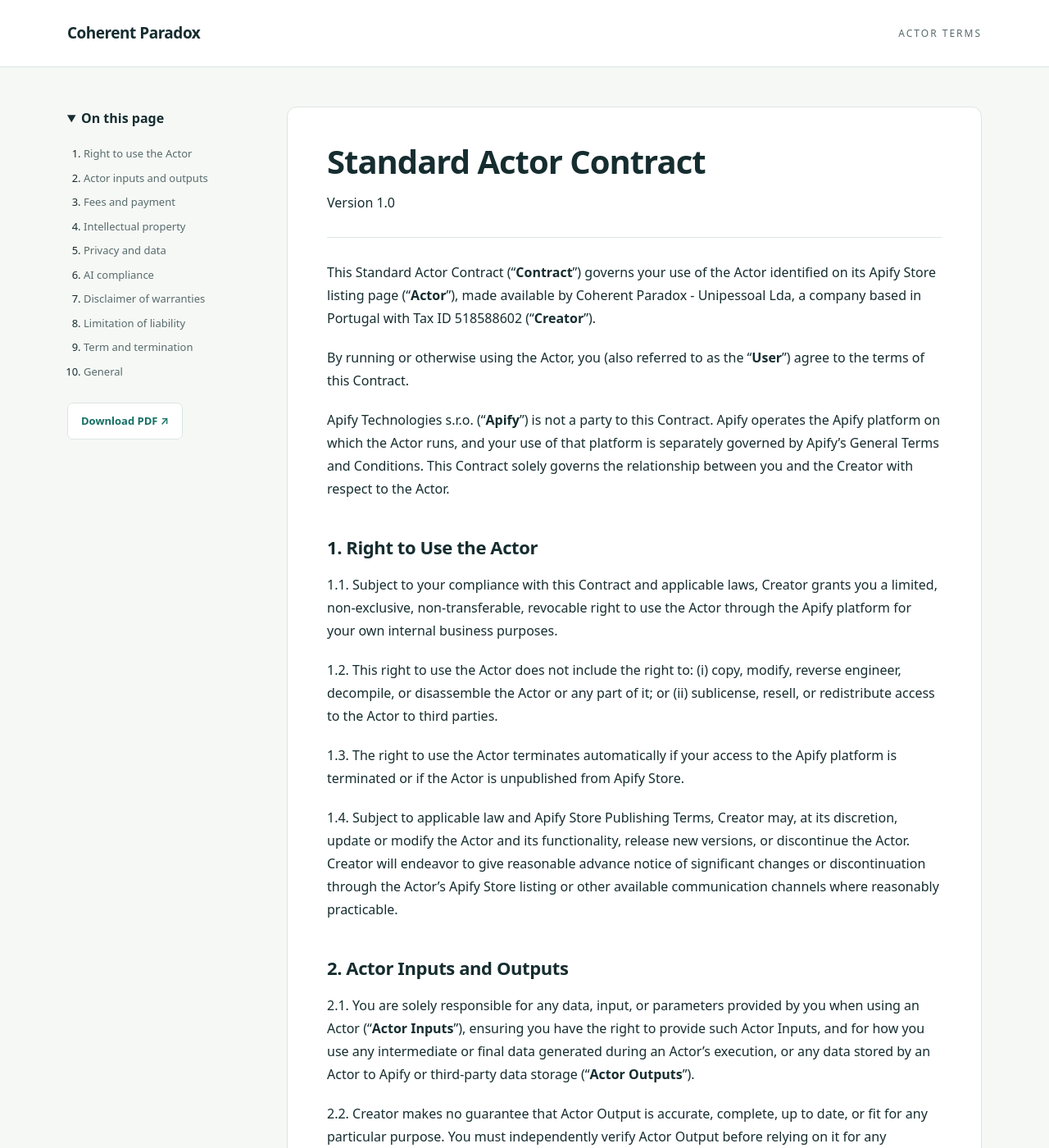
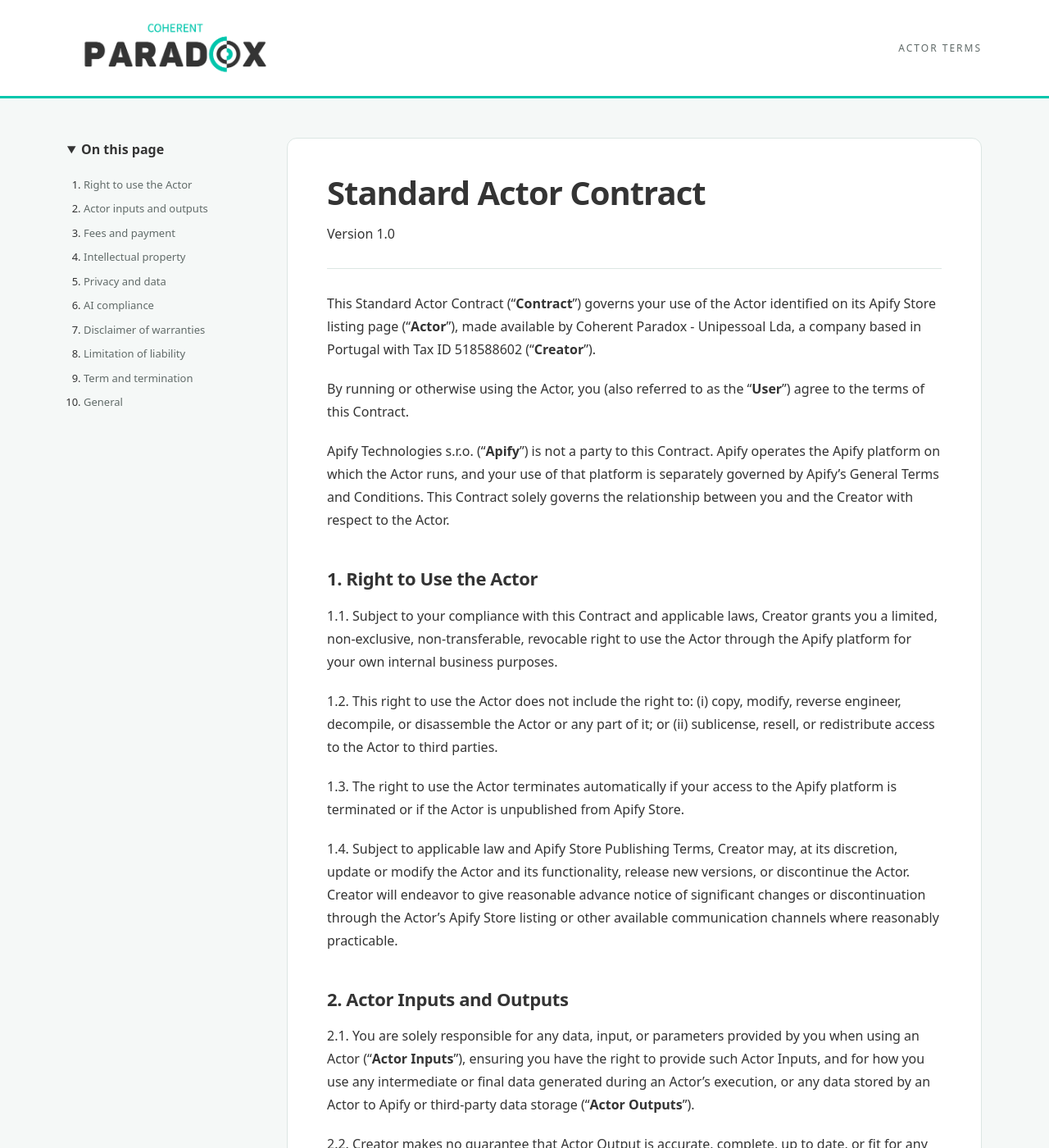
Before and after one commit to silva95gustavo/coherentparadox.com, a Jekyll site: the page built from actor-terms.md, in a window 1280 px wide and 1400 px high. Shown: the whole window at 82% size. Built offline with Jekyll 4.4.1, drawn with Linux system fonts in a browser that asks for light colours.

Commit message:
Apply Coherent Paradox branding and remove PDF download

```diff
--- a/_layouts/terms.html
+++ b/_layouts/terms.html
@@ -6,17 +6,19 @@
   <meta name="description" content="Actor terms for Coherent Paradox - Unipessoal Lda.">
   <title>{{ page.title }} · {{ site.title }}</title>
   <link rel="canonical" href="{{ page.url | absolute_url }}">
+  <link rel="icon" type="image/png" href="/actor-terms/brand/icon.png">
   <style>
-    :root { color-scheme: light; --ink:#162d30; --muted:#586b6c; --line:#dce5e3; --accent:#146f64; }
+    :root { color-scheme: light; --ink:#343434; --muted:#616b69; --line:#dce6e3; --accent:#007e6e; --brand:#00c6ac; }
     * { box-sizing:border-box; }
     html { scroll-behavior:smooth; scroll-padding-top:2rem; }
-    body { margin:0; background:#f6f8f5; color:var(--ink); font:16px/1.75 system-ui,-apple-system,BlinkMacSystemFont,"Segoe UI",sans-serif; }
+    body { margin:0; background:#f5f8f7; color:var(--ink); font:16px/1.75 system-ui,-apple-system,BlinkMacSystemFont,"Segoe UI",sans-serif; }
     a { color:var(--accent); text-underline-offset:3px; }
-    a:hover { color:#0b4942; }
-    a:focus-visible, summary:focus-visible { outline:3px solid #dfad58; outline-offset:5px; }
-    header { border-bottom:1px solid var(--line); background:#fff; }
-    .bar { max-width:1180px; margin:auto; padding:24px 32px; display:flex; align-items:center; justify-content:space-between; gap:20px; }
-    .brand { font-weight:650; font-size:19px; text-decoration:none; letter-spacing:-.5px; color:var(--ink); }
+    a:hover { color:#005c50; }
+    a:focus-visible, summary:focus-visible { outline:3px solid var(--brand); outline-offset:5px; }
+    header { border-bottom:3px solid var(--brand); background:#fff; }
+    .bar { max-width:1180px; margin:auto; padding:12px 32px; display:flex; align-items:center; justify-content:space-between; gap:20px; }
+    .brand { display:block; flex-shrink:0; }
+    .brand img { display:block; width:264px; height:auto; }
     .label { font-size:12px; text-transform:uppercase; letter-spacing:2px; color:var(--muted); }
     .shell { max-width:1180px; margin:48px auto 80px; padding:0 32px; display:grid; grid-template-columns:220px minmax(0,1fr); gap:48px; align-items:start; }
     aside { position:sticky; top:32px; }
@@ -24,7 +26,6 @@
     nav ol { padding-left:20px; margin:20px 0 28px; }
     nav li { margin-bottom:10px; font-size:13px; line-height:1.5; }
     nav a { color:var(--muted); text-decoration:none; }
-    .download { display:inline-block; padding:10px 16px; border:1px solid var(--line); border-radius:7px; background:white; font-size:13px; font-weight:600; text-decoration:none; }
     article { background:white; border:1px solid var(--line); border-radius:12px; padding:42px 48px; min-width:0; }
     h1 { margin:0 0 12px; font-size:clamp(28px,3.5vw,40px); line-height:1.2; letter-spacing:-1px; font-weight:650; }
     h2 { font-size:22px; letter-spacing:-.4px; line-height:1.4; margin:42px 0 16px; }
@@ -32,14 +33,14 @@
     strong { font-weight:650; }
     hr { border:0; border-top:1px solid var(--line); margin:28px 0; }
     footer { max-width:1180px; margin:0 auto; border-top:1px solid var(--line); padding:24px 32px 40px; color:var(--muted); font-size:13px; }
-    @media(max-width:850px) { .shell { display:block; margin-top:28px; } aside { position:static; margin-bottom:24px; } nav ol { columns:2; } .download { margin-top:6px; } article { padding:30px; } }
-    @media(max-width:520px) { .bar { padding:20px; } .brand { font-size:17px; } .label { font-size:10px; letter-spacing:1px; } .shell { padding:0 16px; margin-bottom:40px; } article { padding:24px 20px; border-radius:8px; } nav ol { columns:1; } h2 { font-size:20px; } footer { padding:24px 20px; } }
+    @media(max-width:850px) { .shell { display:block; margin-top:28px; } aside { position:static; margin-bottom:24px; } nav ol { columns:2; } article { padding:30px; } }
+    @media(max-width:520px) { .bar { padding:12px 16px; gap:12px; } .brand img { width:200px; } .label { font-size:10px; letter-spacing:1px; } .shell { padding:0 16px; margin-bottom:40px; } article { padding:24px 20px; border-radius:8px; } nav ol { columns:1; } h2 { font-size:20px; } footer { padding:24px 20px; } }
     @media(prefers-reduced-motion:reduce) { html { scroll-behavior:auto; } }
     @media print { body { background:white; font-size:10pt; color:black; } header,aside,footer { display:none; } .shell { display:block; margin:0; padding:0; max-width:none; } article { border:0; padding:0; } h1 { font-size:22pt; } h2 { break-after:avoid; font-size:14pt; margin-top:24px; } p { orphans:3; widows:3; } a { color:inherit; } }
   </style>
 </head>
 <body>
-  <header><div class="bar"><a class="brand" href="/">Coherent Paradox</a><span class="label">Actor terms</span></div></header>
+  <header><div class="bar"><a class="brand" href="/" aria-label="Coherent Paradox homepage"><img src="/actor-terms/brand/logo.png" alt="Coherent Paradox" width="1144" height="402"></a><span class="label">Actor terms</span></div></header>
   <main class="shell">
     <aside aria-label="Contract navigation">
       <details open><summary>On this page</summary><nav aria-label="Sections"><ol>
@@ -54,7 +55,6 @@
         <li><a href="#9-term-and-termination">Term and termination</a></li>
         <li><a href="#10-general">General</a></li>
       </ol></nav></details>
-      <a class="download" href="./contract.pdf">Download PDF ↗</a>
     </aside>
     <article aria-label="Actor contract">{{ content }}</article>
   </main>
```
Also changed, not shown: DEPLOYMENT.md (+3 -3 lines), README.md, actor-terms/brand/icon.png (added), actor-terms/brand/logo.png (added), 1 other file.
